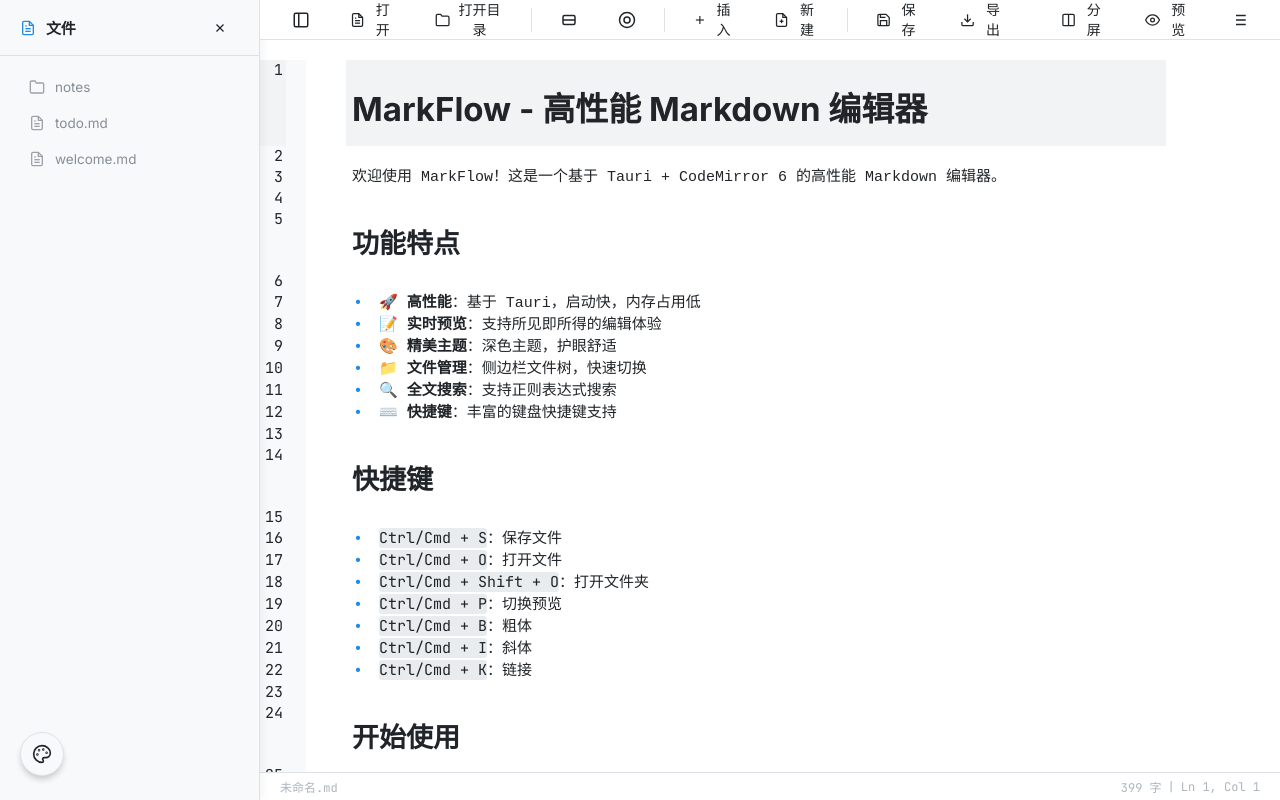
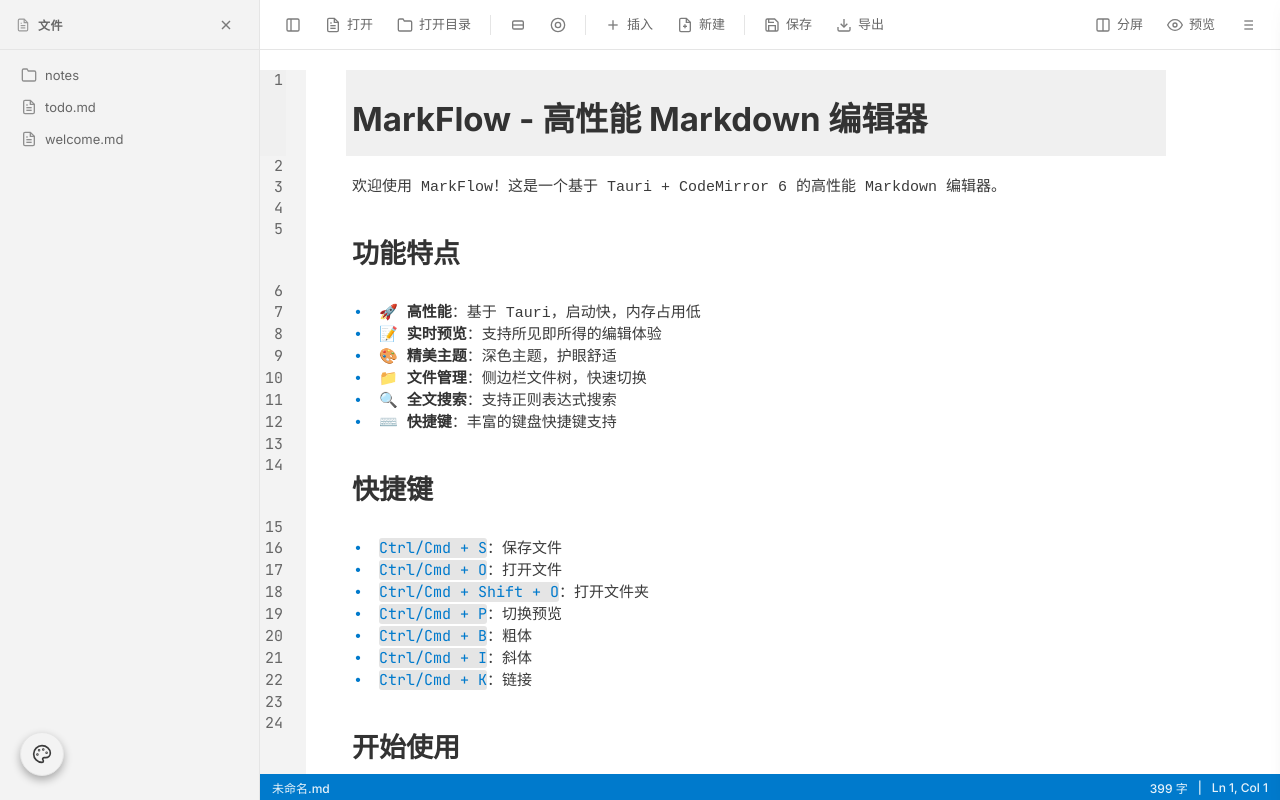
Before and after one commit to lxyhes/markdown-tool-high, a website built with Vite: page index.html in a window 1280 px wide. Built offline with nearby package versions, Linux system fonts and the light colour scheme; what markdown-it-katex, markdown-it-table-of-contents, markdown-it-task-lists would draw is missing.

Commit message:
UI Optimization: Modern dark theme and view mode fixes

```diff
--- a/index.html
+++ b/index.html
@@ -25,38 +25,40 @@
     }
 
     :root {
-      /* Default to Dark Theme (matches themes.js default) */
-      --bg-primary: #1a1b1e;
-      --bg-secondary: #25262b;
-      --bg-tertiary: #2c2e33;
-      --text-primary: #c1c2c5;
-      --text-secondary: #909296;
-      --text-tertiary: #5c5f66;
-      --text-code: #e0e0e0;
+      /* Modern Dark Theme Palette (VS Code Inspired) */
+      --bg-primary: #1e1e1e;
+      --bg-secondary: #252526;
+      --bg-tertiary: #37373d;
+      --bg-hover: #2a2d2e;
 
-      --border-color: #2c2e33;
-      --accent-color: #228be6;
-      --accent-hover: #1971c2;
-      --accent-light: rgba(34, 139, 230, 0.1);
+      --text-primary: #d4d4d4;
+      --text-secondary: #a6a6a6;
+      --text-tertiary: #6e7681;
+      --text-code: #9cdcfe;
 
-      --shadow-sm: 0 1px 2px rgba(0, 0, 0, 0.1);
-      --shadow-md: 0 4px 6px -1px rgba(0, 0, 0, 0.2);
-      --shadow-lg: 0 10px 15px -3px rgba(0, 0, 0, 0.3);
+      --border-color: #3e3e42;
+      --accent-color: #3794ff;
+      --accent-hover: #1e70bf;
+      --accent-light: rgba(55, 148, 255, 0.15);
+
+      --shadow-sm: 0 2px 4px rgba(0, 0, 0, 0.2);
+      --shadow-md: 0 4px 8px rgba(0, 0, 0, 0.3);
+      --shadow-lg: 0 12px 24px rgba(0, 0, 0, 0.4);
 
       --radius-sm: 4px;
       --radius-md: 6px;
       --radius-lg: 8px;
       --radius-xl: 12px;
 
-      --font-sans: 'Inter', -apple-system, BlinkMacSystemFont, "Segoe UI", Roboto, Helvetica, Arial, sans-serif;
+      --font-sans: 'Inter', -apple-system, BlinkMacSystemFont, "Segoe UI", Roboto, "Helvetica Neue", Arial, sans-serif;
       --font-mono: 'JetBrains Mono', 'SF Mono', Consolas, Menlo, monospace;
 
       --transition-fast: all 0.15s ease;
       --transition-normal: all 0.25s cubic-bezier(0.4, 0, 0.2, 1);
 
       --sidebar-width: 260px;
-      --toolbar-height: 56px;
-      --statusbar-height: 28px;
+      --toolbar-height: 50px;
+      --statusbar-height: 26px;
     }
 
     body {
@@ -84,9 +86,8 @@
       border-right: 1px solid var(--border-color);
       display: flex;
       flex-direction: column;
-      transition: width 0.3s ease;
+      transition: width 0.3s cubic-bezier(0.16, 1, 0.3, 1);
       z-index: 10;
-      box-shadow: 2px 0 10px rgba(0, 0, 0, 0.05);
     }
 
     .sidebar.collapsed {
@@ -97,67 +98,67 @@
 
     .sidebar-header {
       height: var(--toolbar-height);
-      padding: 0 20px;
+      padding: 0 16px;
       display: flex;
       align-items: center;
       justify-content: space-between;
       border-bottom: 1px solid var(--border-color);
       background: var(--bg-secondary);
-      /* Ensure opaque for sticky feel */
     }
 
     .sidebar-title {
-      font-size: 15px;
+      font-size: 12px;
       font-weight: 600;
-      color: var(--text-primary);
+      color: var(--text-secondary);
+      text-transform: uppercase;
+      letter-spacing: 0.05em;
       display: flex;
       align-items: center;
-      gap: 10px;
-      letter-spacing: -0.01em;
+      gap: 8px;
     }
 
     .sidebar-title svg {
-      color: var(--accent-color);
+      color: var(--text-tertiary);
+      width: 14px;
+      height: 14px;
     }
 
     .file-tree {
       flex: 1;
       overflow-y: auto;
-      padding: 12px 0;
+      padding: 8px 0;
     }
 
     /* File Tree Items */
     .file-item {
-      padding: 8px 16px;
-      margin: 2px 12px;
-      border-radius: var(--radius-md);
+      padding: 6px 12px;
+      margin: 2px 8px;
+      border-radius: var(--radius-sm);
       cursor: pointer;
       display: flex;
       align-items: center;
-      gap: 10px;
-      font-size: 13.5px;
+      gap: 8px;
+      font-size: 13px;
       color: var(--text-secondary);
-      transition: var(--transition-fast);
+      transition: background-color 0.1s ease, color 0.1s ease;
       border: 1px solid transparent;
     }
 
     .file-item:hover {
       background: var(--bg-tertiary);
       color: var(--text-primary);
-      transform: translateX(2px);
     }
 
     .file-item.active {
       background: var(--accent-light);
       color: var(--accent-color);
-      border-color: rgba(34, 139, 230, 0.2);
       font-weight: 500;
     }
 
     .file-icon {
       width: 16px;
       height: 16px;
-      opacity: 0.8;
+      opacity: 0.7;
     }
 
     /* --- Main Content --- */
@@ -173,13 +174,13 @@
 
     /* --- Toolbar --- */
     .toolbar {
-      height: 40px;
+      height: var(--toolbar-height);
       background: var(--bg-primary);
       border-bottom: 1px solid var(--border-color);
       display: flex;
       align-items: center;
-      padding: 0 20px;
-      gap: 16px;
+      padding: 0 16px;
+      gap: 6px;
       z-index: 20;
     }
 
@@ -189,49 +190,59 @@
 
     .toolbar-separator {
       width: 1px;
-      height: 24px;
+      height: 20px;
       background: var(--border-color);
-      margin: 0;
+      margin: 0 4px;
     }
 
     .toolbar-button {
       background: transparent;
-      border: none;
-      color: var(--text-primary);
+      border: 1px solid transparent;
+      color: var(--text-secondary);
       cursor: pointer;
       height: 32px;
-      padding: 0 12px;
-      border-radius: 4px;
-      font-size: 14px;
-      font-weight: 500;
+      padding: 0 8px;
+      border-radius: var(--radius-sm);
+      font-size: 13px;
+      font-weight: 400;
       display: flex;
       align-items: center;
       gap: 6px;
-      transition: all 0.15s ease;
+      transition: all 0.1s ease;
       font-family: var(--font-sans);
-      line-height: 20px;
+      line-height: 1;
     }
 
     .toolbar-button:hover {
-      background: rgba(232, 232, 232, 0.1);
+      background: var(--bg-hover);
+      color: var(--text-primary);
     }
 
     .toolbar-button:active {
-      background: rgba(232, 232, 232, 0.2);
+      background: var(--bg-tertiary);
+      transform: translateY(1px);
     }
 
     .toolbar-button.active {
       background: var(--accent-light);
       color: var(--accent-color);
+      font-weight: 500;
     }
 
     .toolbar-button:disabled {
       color: var(--text-tertiary);
       cursor: not-allowed;
+      opacity: 0.5;
     }
 
     .toolbar-button:disabled:hover {
       background: transparent;
+    }
+
+    .toolbar-button svg {
+      width: 16px;
+      height: 16px;
+      opacity: 0.85;
     }
 
     /* --- Editor Area --- */
@@ -262,6 +273,7 @@
       height: 100%;
       font-family: var(--font-mono) !important;
       font-size: 15px;
+      background-color: var(--bg-primary) !important;
     }
 
     .cm-scroller {
@@ -280,15 +292,14 @@
       flex: 1;
       height: 100%;
       overflow-y: auto;
-      padding: 40px 50px 100px;
+      padding: 40px 60px 100px;
       background: var(--bg-primary);
       font-family: var(--font-sans);
       color: var(--text-primary);
       line-height: 1.7;
       font-size: 16px;
-      /* Custom Scrollbar for preview */
       scrollbar-width: thin;
-      scrollbar-color: var(--border-color) transparent;
+      scrollbar-color: var(--bg-tertiary) transparent;
     }
 
     .preview-pane.hidden {
@@ -303,18 +314,18 @@
       margin-top: 1.5em;
       margin-bottom: 0.8em;
       line-height: 1.3;
-      font-weight: 700;
-      letter-spacing: -0.02em;
+      font-weight: 600;
+      letter-spacing: -0.01em;
     }
 
     .preview-pane h1 {
-      font-size: 2.25em;
+      font-size: 2.2em;
       border-bottom: 1px solid var(--border-color);
       padding-bottom: 0.3em;
     }
 
     .preview-pane h2 {
-      font-size: 1.75em;
+      font-size: 1.7em;
     }
 
     .preview-pane h3 {
@@ -327,8 +338,8 @@
     }
 
     .preview-pane pre {
-      background: var(--bg-tertiary);
-      border-radius: var(--radius-lg);
+      background: var(--bg-secondary);
+      border-radius: var(--radius-md);
       padding: 16px;
       overflow-x: auto;
       margin-bottom: 1.5em;
@@ -337,8 +348,8 @@
 
     .preview-pane code {
       font-family: var(--font-mono);
-      font-size: 0.9em;
-      background: rgba(128, 128, 128, 0.15);
+      font-size: 0.85em;
+      background: var(--bg-tertiary);
       padding: 0.2em 0.4em;
       border-radius: 4px;
       color: var(--text-code);
@@ -353,14 +364,17 @@
     .preview-pane blockquote {
       margin-left: 0;
       padding-left: 1rem;
-      border-left: 4px solid var(--accent-color);
+      border-left: 3px solid var(--accent-color);
       color: var(--text-secondary);
-      font-style: italic;
+      font-style: normal;
+      background: rgba(128,128,128, 0.05);
+      padding: 8px 16px;
+      border-radius: 0 var(--radius-md) var(--radius-md) 0;
     }
 
     .preview-pane img {
       max-width: 100%;
-      border-radius: var(--radius-lg);
+      border-radius: var(--radius-md);
       box-shadow: var(--shadow-md);
       margin: 1em 0;
     }
@@ -384,7 +398,7 @@
 
     .preview-pane th,
     .preview-pane td {
-      padding: 8px 12px;
+      padding: 10px 14px;
       border: 1px solid var(--border-color);
       text-align: left;
     }
@@ -392,30 +406,47 @@
     .preview-pane th {
       background: var(--bg-secondary);
       font-weight: 600;
+      color: var(--text-primary);
     }
 
     .preview-pane tr:nth-child(even) {
-      background: rgba(128, 128, 128, 0.03);
+      background: var(--bg-hover);
     }
 
     /* --- Status Bar --- */
     .status-bar {
       height: var(--statusbar-height);
-      background: var(--bg-primary);
-      border-top: 1px solid var(--border-color);
+      background: var(--accent-color);
+      border-top: none;
       display: flex;
       align-items: center;
       justify-content: space-between;
-      padding: 0 20px;
+      padding: 0 12px;
       font-size: 12px;
-      color: var(--text-tertiary);
-      font-family: var(--font-mono);
+      color: #ffffff;
+      font-family: var(--font-sans);
     }
 
+    /* Slightly Adjust status-bar items for the blue background */
     .status-item {
       display: flex;
       align-items: center;
-      gap: 6px;
+      gap: 10px;
+      opacity: 0.9;
+    }
+    .status-item span {
+      font-weight: 500;
+    }
+
+    /* --- Focus Mode Styles --- */
+    .cm-editor.focus-mode .cm-line {
+      transition: opacity 0.2s ease;
+      opacity: 0.3;
+    }
+
+    .cm-editor.focus-mode .cm-activeLine,
+    .cm-editor.focus-mode .cm-activeLine .cm-line {
+      opacity: 1 !important;
     }
 
     /* --- Theme Switcher Styling (Injected by JS) --- */
@@ -658,13 +689,13 @@
 
         <div class="toolbar-separator"></div>
 
-        <button class="toolbar-button" onclick="window.toggleTypewriterMode && window.toggleTypewriterMode()" title="打字机模式 (Typewriter Mode)">
+        <button class="toolbar-button" id="typewriterModeBtn" onclick="window.toggleTypewriterMode && window.toggleTypewriterMode()" title="打字机模式 (Typewriter Mode)">
           <svg width="18" height="18" viewBox="0 0 24 24" fill="none" stroke="currentColor" stroke-width="2">
             <rect x="4" y="6" width="16" height="12" rx="2" />
             <line x1="4" y1="12" x2="20" y2="12" />
           </svg>
         </button>
-        <button class="toolbar-button" onclick="window.toggleFocusMode && window.toggleFocusMode()" title="专注模式 (Focus Mode)">
+        <button class="toolbar-button" id="focusModeBtn" onclick="window.toggleFocusMode && window.toggleFocusMode()" title="专注模式 (Focus Mode)">
           <svg width="18" height="18" viewBox="0 0 24 24" fill="none" stroke="currentColor" stroke-width="2">
             <path d="M12 2a10 10 0 1 0 10 10 10 10 0 0 0-10-10zm0 14a4 4 0 1 1 4-4 4 4 0 0 1-4 4z"></path>
           </svg>
--- a/src/main.js
+++ b/src/main.js
@@ -30,10 +30,9 @@
 import { slashCommandExtension } from './slashCommands.js'
 import { livePreviewExtension } from './livePreview.js'
 import {
-  typewriterCompartment,
-  focusModeCompartment,
-  getTypewriterExtension,
-  getFocusModeExtension
+  typewriterState,
+  typewriterScrollPlugin,
+  toggleTypewriter
 } from './viewModes.js'
 
 let editor = null
@@ -48,14 +47,6 @@
 // 初始化编辑器
 function initEditor() {
   // ...
-  // Note: I cannot replace the whole initEditor easily because it is huge.
-  // I will replace the variable block and the start of initEditor to at least get the vars.
-  // Wait, I can't inject extensions into `initEditor` without replacing `initEditor` body or at least the `extensions: [...]` part.
-  // The `extensions` array is lines 75-144.
-
-  // Let's replace the top block of imports and variables first.
-
-  // ... (content same as before)
   // ...
   const initialContent = `# MarkFlow - 高性能 Markdown 编辑器
 
@@ -96,8 +87,10 @@
       editorEnhancementsTheme,
       slashCommandExtension,
       livePreviewExtension,
-      typewriterCompartment.of([]),
-      focusModeCompartment.of([]),
+      // Typewriter Mode Extensions (Always loaded, controlled by State)
+      typewriterState,
+      typewriterScrollPlugin,
+
       EditorView.updateListener.of((update) => {
         if (update.docChanged) {
           batchUpdate(update.state.doc.toString())
@@ -175,8 +168,6 @@
   setupDragDropHandler(editor)
   startAutoSave()
 }
-
-
 
 function togglePreviewMode() {
   isPreviewVisible = !isPreviewVisible
@@ -366,22 +357,26 @@
   window.toggleTypewriterMode = () => {
     if (!editor) return;
     typewriterEnabled = !typewriterEnabled;
-    editor.dispatch({
-      effects: typewriterCompartment.reconfigure(getTypewriterExtension(typewriterEnabled))
-    });
-    const btn = document.querySelector('button[onclick="toggleTypewriterMode()"]');
+    toggleTypewriter(editor, typewriterEnabled);
+    const btn = document.getElementById('typewriterModeBtn');
     if (btn) btn.classList.toggle('active', typewriterEnabled);
   };
 
   window.toggleFocusMode = () => {
     if (!editor) return;
     focusModeEnabled = !focusModeEnabled;
-    editor.dispatch({
-      effects: focusModeCompartment.reconfigure(getFocusModeExtension(focusModeEnabled))
-    });
-    const btn = document.querySelector('button[onclick="toggleFocusMode()"]');
+
+    // Use CSS class for toggling focus mode style
+    if (focusModeEnabled) {
+      editor.dom.classList.add('focus-mode');
+    } else {
+      editor.dom.classList.remove('focus-mode');
+    }
+
+    const btn = document.getElementById('focusModeBtn');
     if (btn) btn.classList.toggle('active', focusModeEnabled);
   };
+
 
   // Insert Actions
   window.insertCodeBlock = insertCodeBlock
--- a/src/themes.js
+++ b/src/themes.js
@@ -3,42 +3,59 @@
   dark: {
     name: '深色模式',
     colors: {
-      'bg-primary': '#1a1b1e',
-      'bg-secondary': '#25262b',
-      'bg-tertiary': '#2c2e33',
-      'text-primary': '#c1c2c5',
-      'text-secondary': '#909296',
-      'text-tertiary': '#5c5f66',
-      'text-code': '#e0e0e0',
-      'border-color': '#2c2e33',
-      'accent-color': '#228be6',
-      'accent-hover': '#1971c2',
-      'accent-light': 'rgba(34, 139, 230, 0.1)',
-      // Specific for editor connection
-      'color-editor': '#1a1b1e',
-      'color-sidebar': '#25262b',
-      'color-hover': '#2c2e33',
-      'color-active': '#373a40'
+      'bg-primary': '#1e1e1e',
+      'bg-secondary': '#252526',
+      'bg-tertiary': '#37373d',
+      'bg-hover': '#2a2d2e',
+      'text-primary': '#d4d4d4',
+      'text-secondary': '#a6a6a6',
+      'text-tertiary': '#6e7681',
+      'text-code': '#9cdcfe',
+      'border-color': '#3e3e42',
+      'accent-color': '#3794ff',
+      'accent-hover': '#1e70bf',
+      'accent-light': 'rgba(55, 148, 255, 0.15)',
+
+      // Editor & Component Mappings
+      'color-editor': '#1e1e1e',
+      'color-sidebar': '#252526',
+      'color-hover': '#2a2d2e',
+      'color-active': '#264f78',
+      'color-text': '#d4d4d4',
+      'color-background': '#1e1e1e',
+      'color-accent': '#3794ff',
+      'color-border': '#3e3e42',
+      'color-text-secondary': '#a6a6a6',
+      'color-text-primary': '#d4d4d4'
     }
   },
   light: {
     name: '浅色模式',
     colors: {
       'bg-primary': '#ffffff',
-      'bg-secondary': '#f8f9fa',
-      'bg-tertiary': '#e9ecef',
-      'text-primary': '#212529',
-      'text-secondary': '#868e96',
-      'text-tertiary': '#adb5bd',
-      'text-code': '#24292e',
-      'border-color': '#dee2e6',
-      'accent-color': '#228be6',
-      'accent-hover': '#1971c2',
-      'accent-light': 'rgba(34, 139, 230, 0.1)',
+      'bg-secondary': '#f3f3f3',
+      'bg-tertiary': '#e5e5e5',
+      'bg-hover': '#f0f0f0',
+      'text-primary': '#3b3b3b',
+      'text-secondary': '#666666',
+      'text-tertiary': '#999999',
+      'text-code': '#098658',
+      'border-color': '#e5e5e5',
+      'accent-color': '#007acc',
+      'accent-hover': '#0062a3',
+      'accent-light': 'rgba(0, 122, 204, 0.1)',
+
+      // Editor & Component Mappings
       'color-editor': '#ffffff',
-      'color-sidebar': '#f8f9fa',
-      'color-hover': '#f1f3f5',
-      'color-active': '#e7f5ff'
+      'color-sidebar': '#f3f3f3',
+      'color-hover': '#f0f0f0',
+      'color-active': '#add6ff',
+      'color-text': '#3b3b3b',
+      'color-background': '#ffffff',
+      'color-accent': '#007acc',
+      'color-border': '#e5e5e5',
+      'color-text-secondary': '#666666',
+      'color-text-primary': '#333333'
     }
   },
   ocean: {
--- a/src/viewModes.js
+++ b/src/viewModes.js
@@ -1,13 +1,29 @@
-import { ViewPlugin, EditorView, Decoration } from "@codemirror/view"
-import { RangeSetBuilder, Compartment, EditorState } from "@codemirror/state"
+import { EditorView } from "@codemirror/view"
+import { EditorState, StateField, StateEffect } from "@codemirror/state"
 
 // --- Typewriter Mode ---
-// Keeps the cursor centered vertically in the viewport.
-// We use a transaction extender to append the scroll effect to every relevant transaction.
+// Implemented via a StateField that controls whether the transaction extender is active.
 
+// Effect to toggle typewriter mode
+export const setTypewriterMode = StateEffect.define();
+
+// StateField to hold the enabled state
+export const typewriterState = StateField.define({
+    create() { return false; },
+    update(value, tr) {
+        for (let effect of tr.effects) {
+            if (effect.is(setTypewriterMode)) return effect.value;
+        }
+        return value;
+    }
+});
+
+// Transaction Extender that only works when state is true
 export const typewriterScrollPlugin = EditorState.transactionExtender.of(tr => {
-    // Scroll to center on every selection change or document change
-    if (tr.selection || tr.docChanged) {
+    const isEnabled = tr.startState.field(typewriterState);
+
+    // Only scroll if enabled AND (selection changed OR doc changed)
+    if (isEnabled && (tr.selection || tr.docChanged)) {
         const head = tr.newSelection.main.head;
         return {
             effects: EditorView.scrollIntoView(head, { y: "center" })
@@ -16,50 +32,9 @@
     return null;
 });
 
-// --- Focus Mode ---
-// Dims all lines except the active one.
-
-const focusModeTheme = EditorView.baseTheme({
-    ".cm-content": {
-        // We can't simply dim .cm-content because active line is inside it.
-        // We need to dim all NON-active lines.
-        // This requires styling active line differently or using opacity on lines.
-    },
-    ".cm-line": {
-        transition: "opacity 0.2s ease",
-        opacity: "0.3" // Default dimmed state for all lines in Focus Mode
-    },
-    ".cm-activeLine": {
-        opacity: "1 !important" // Active line is fully visible
-    },
-    // Ensure active line background is subtle or transparent to focus on text
-    ".cm-activeLine.cm-line": {
-        opacity: "1 !important"
-    }
-});
-
-// To implement Focus Mode, we simply add a Class to the top editor element?
-// Or we wrap the Theme.
-// Better: We export a Compartment that holds the Theme Extension for Focus.
-// If enabled, we add the Theme.
-
-// But CodeMirror's `activeLine` extension adds `.cm-activeLine` class to the WRAPPING div of the line.
-// The `.cm-line` is inside or equivalent?
-// CodeMirror 6: `.cm-line` is user content. `.cm-activeLine` is added to the line wrapper usually.
-// Let's verify structure. `cm-content > cm-line`.
-// `highlightActiveLine` extension adds `cm-activeLine` class to the line DOM element.
-// So `.cm-line.cm-activeLine` exists.
-// So setting `.cm-line { opacity: 0.3 }` and `.cm-line.cm-activeLine { opacity: 1 }` should work!
-
-// Compartments for toggling
-export const typewriterCompartment = new Compartment();
-export const focusModeCompartment = new Compartment();
-
-// Functions to create the extensions
-export function getTypewriterExtension(enabled) {
-    return enabled ? typewriterScrollPlugin : [];
+// Helper to toggle
+export function toggleTypewriter(view, enable) {
+    view.dispatch({
+        effects: setTypewriterMode.of(enable)
+    });
 }
-
-export function getFocusModeExtension(enabled) {
-    return enabled ? focusModeTheme : [];
-}
```
